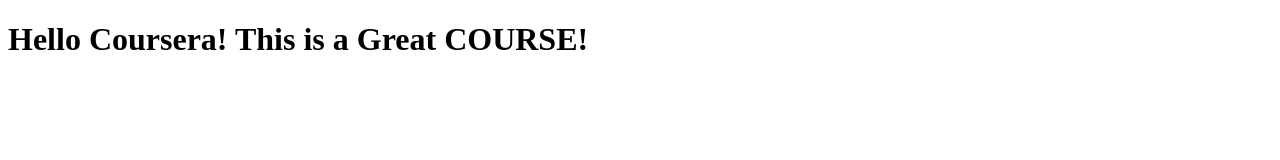
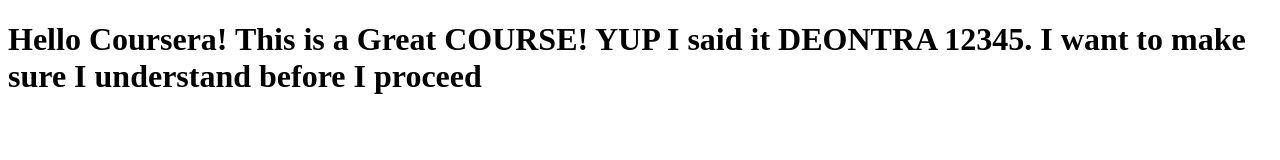
Before and after one commit to mreccentric/coursera-test, a plain HTML site: page site/Index.html in a window 1280 px wide. Drawn offline with Linux system fonts and the light colour scheme.

Commit message:
I think I got it.

```diff
--- a/site/Index.html
+++ b/site/Index.html
@@ -4,6 +4,7 @@
 	<title>Hello Coursera</title>
 </head>
 <body>
-<h1>Hello Coursera! This is a Great COURSE!</h1>
+<h1>Hello Coursera! This is a Great COURSE! YUP I
+said it DEONTRA 12345. I want to make sure I understand before I proceed</h1>
 </body>
 </html>
```
